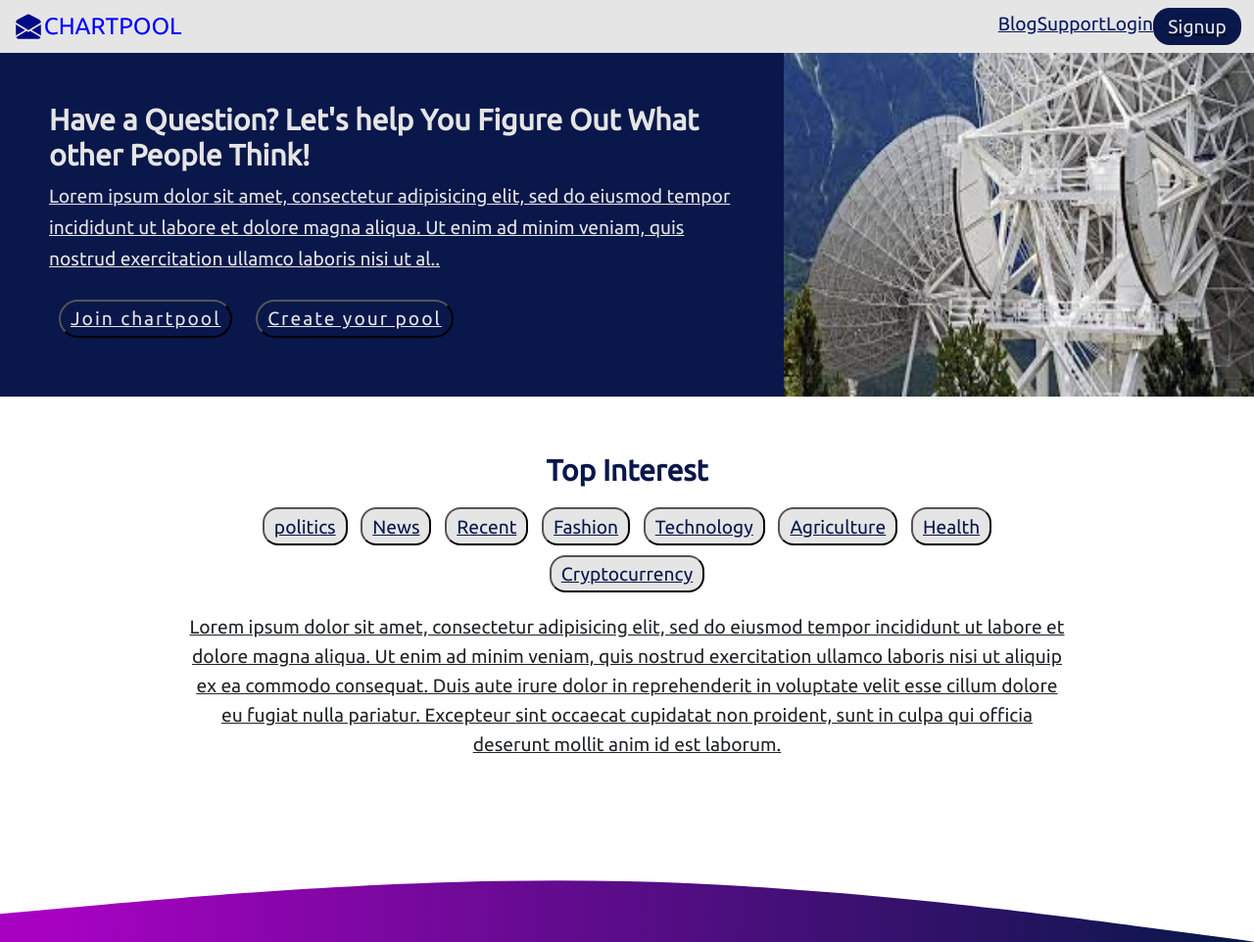
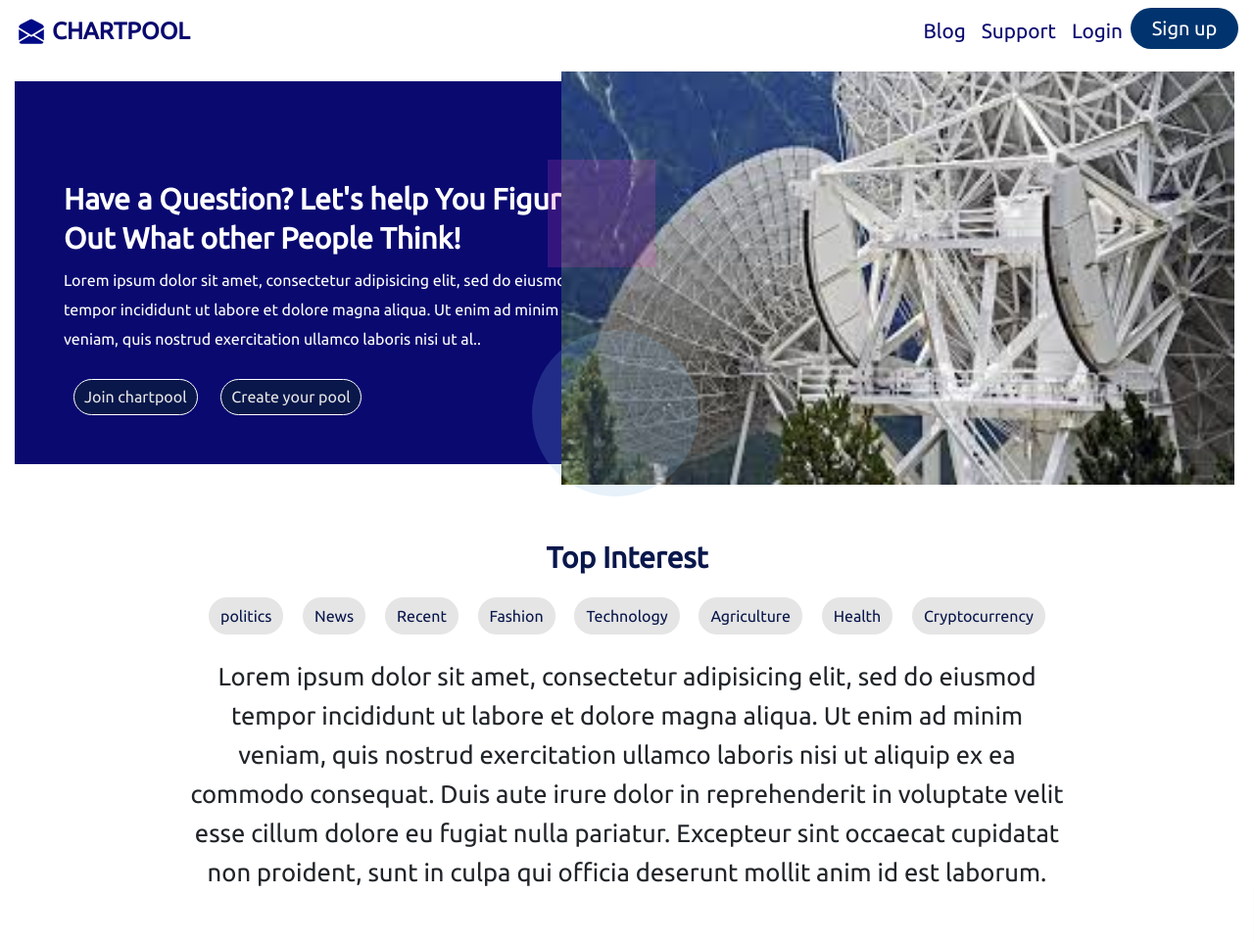
Before and after one commit to ukane-philemon/chartpool, a plain HTML site: page index.html in a window 1280 px wide. Shown: the top 962 px of the page at 98% size. Drawn offline with nearby package versions, Linux system fonts and the light colour scheme.

Commit message:
changed some styling

```diff
--- a/chartpoll.css
+++ b/chartpoll.css
@@ -1,155 +1,162 @@
-* {
-	box-sizing: border-box;
-}
-
 body {
 	margin: 0px;
 	padding: 0px;
 	font-family: 'Ubuntu', sans-serif;
+	background-color: rgb(255, 255, 255);
+}
+html {
+	margin: 0;
+}
+
+.row {
+	margin: 0;
 }
 
 ul {
 	list-style: none;
 }
 
-p, button, a {
-		font-size: 1.2rem;
-		line-height: 2rem;
-		text-decoration:underline;
+a {
+	font-size: 1.3rem;
 }
 
 .nav-name {
 	font-size: 1.5rem;
-	color: blue;
+	font-weight: 700;
 	text-decoration: none;
+	margin-left: 5px;
 
 }
+
+.nav-name:hover {
+	text-decoration: none;
+	color: rgb(9, 9, 112)
+
+}
+
 .navbar-toggler {
 	width: 2em;
 	margin: 0;
 	padding: 0;
 }
-.navbar-toggler, .nav-item, .navbar-brand {
-	color: rgb(5, 25, 97);
+
+.navbar-toggler, .nav-item, .nav-name {
+	color: rgb(9, 9, 112);
 }
+
+
+.nav-item:hover {
+	color: rgb(9, 9, 112)
+}
+
 .navbar {
-	padding-left: 0.8em;
-	padding-right: 0.8em;
-	background-color: #E5E5E5;
+	padding-left: 1rem;
+	padding-right: 1rem;
+	background-color: rgb(255, 255, 255);
 	margin: 0;
 
 }
-.btn1 {
 
-   border-radius: 29px;
-   height: 33px;
-   line-height: 33px;
+.btin1  {
+	border-radius: 30px;
+	height: 42px;
 	color: #FFFFFF;
-   width: 139px;
-   font-size: 32px;
-   font-weight: 500;
-   padding: 11px;
+    width: 110px;
+    font-size: 20px;
    	background-color: #01346E;
 	border: solid #337FED 0px;
 	text-decoration: none;
 	display: inline-block;
-   cursor: pointer;
 	text-align: center;
-}
-
-.btn1:hover {
-
-   background: #1E62D0;
-   text-decoration: none;
-}
-/*
-.square {
-position: absolute;
-width: 123px;
-height: 123px;
-background: rgb(226, 10, 10);
-z-index: 1;
-margin-top: 2em;
-opacity: 0.2;
-}
-.circle {
-position: absolute;
-width: 123px;
-height: 123px;
-border-radius: 50%;
-background: #b40606;
-z-index: 1;
-margin-top: 15em;
-margin-right: 8em;
-opacity: 0.2;
-}
-*/
-.btin1 {
-	height: 2em;
-	width: auto;
-	background-color: #09174B;
-	border-radius: 17px;
-	border: 0px;
-	padding-left: 0.8em;
-	padding-right: 0.8em;
-}
-
-.btin1 a {
-text-decoration: none;
-color:#E5E5E5;
 
 }
 
 .container-fluid {
-	background-color: #09174B;
-	color: #E5E5E5;
-	width: auto;
-	height: auto;
-}
-.container-fluid img {
-  height: 100%;
-    width: 480px;
-    object-fit: fill;
-}
-.container-fluid img:hover {
-	transform: scale(1.1);
-	transition-duration: 1s;
+	margin: 20px 0px 0px 0px;
 
 }
-.firstw {
-	padding: 50px;
-	line-height: 18px;
+
+.first-word-section {
+	padding:100px 50px 40px 50px;
+	background-color: rgb(9, 9, 112);
+	line-height: 30px;
+	color: #FFFFFF;
 
 }
-.firstw h5 {
+
+.first-word-section h5 {
 	font-weight: bold;
 	font-size: 30px;
-	line-height: 36px;
+	line-height: 40px;
 
 }
+
+.square {
+position: relative;
+width: 110px;
+height: 110px;
+background: rgb(224, 69, 178);
+opacity: 0.2;
+top: 5rem;
+right: 6rem;
+z-index: 1;
+
+}
+
+.circle {
+position: relative;
+width: 170px;
+height: 170px;
+border-radius: 50%;
+background: #84b9e4;
+opacity: 0.2;
+z-index: 1;
+top: 9rem;
+right: 7rem;
+
+
+}
+
+.first-img {
+	width: 110%;
+	height: 108%;
+	object-fit: fill;
+	position: absolute;
+	top: -10px;
+	right: 5px;
+	padding: 0;
+
+
+
+}
+
+
+.img-sec {
+	padding: 0;
+}
+
 .btin {
-	width: auto;
-	height: auto;
 	background-color: #09174B;
 	color: #E5E5E5;
 	margin: 10px;
-	outline: 1px white;
-	border-radius: 30px;
+	border: 1px solid#FFFF;
+	border-radius: 44px;
 	padding: 10px;
-	letter-spacing: 2px;
 	line-height: 15px;
 }
+
 .btin:hover {
 	background-color: #E5E5E5;
 	color: #09174B;
-	transform: scale(1.1);
-	transition: ease-in-out;
 }
 .container1 {
 	width: 70%;
 	text-align: center;
 	margin: auto;
 	margin-top: 50px;
+	position: relative;
+	top: 20px;
+	z-index: 1;
 }
 .container1 h5 {
 	font-weight: bold;
@@ -158,7 +165,8 @@ color:#E5E5E5;
 	line-height: 50px
 }
 .container1 p {
-	line-height: 30px;
+	line-height: 40px;
+	font-size: 1.6rem;
 	margin-top: 15px;
 }
 
@@ -166,48 +174,42 @@ color:#E5E5E5;
 	background-color: #E5E5E5;
 	color: #09174B;
 	width: auto;
-	height: 2em;
-	margin: 5px;
-	padding-right: 10px;
-	padding-left: 10px;
-	border-radius: 16px;
+	height: 2.5em;
+	margin: 7px;
+	border: 1px solid #FFFFFF;
+	padding-right: 12px;
+	padding-left: 12px;
+	border-radius: 1.5rem;
 	}
 
 .design {
-	height: auto;
-	width: auto;
 	color: #E5E5E5;
 	background: linear-gradient(270.83deg, #09174B 3.36%, #A702C2 95.34%);
 }
+
+
 .imgmajor {
-	padding-top: 2em;
 	width: 100%;
 	height: 100%;
 	object-fit: fill;
 
 }
 
+.centertext p {
+	width: 90%;
+	font-size: 1.3rem;
+	text-align: center;
+	line-height: 2rem;
 
-.centertext {
-	padding-top: 2em;
-	padding-right: 2em;
-	padding-left: 2em;
-	text-align: center;
-	line-height: 18px;
 
 }
-.centertext h4 {
+.centertext h3 {
 	font-weight: bold;
-	line-height: 36px;
-
 }
-.lastcon {
-	justify-content: center;
-	margin-left: 2.4em;
-	margin-right: 2.4em;
-	margin-bottom: 2.4em;
+.last-container {
+	margin: 2.4rem auto 2.4rem auto;
 }
-.lastcon h4  {
+.last-container h4  {
 	text-align: center;
 	color: #09174B;
 	font-size: 2.2em;
@@ -240,10 +242,9 @@ blockquote::before {
     top: 15px;
 }
 .lastbtn {
-	width: auto;
-	height: auto;
 	background-color: #09174B;
 	color: #E5E5E5;
+	border: 1px solid rgb(255, 252, 252);
 	border-radius: 40px;
 	padding: 10px;
 	outline: 1px rgb(255, 252, 252);
--- a/index.html
+++ b/index.html
@@ -38,10 +38,10 @@
 
   <div class="collapse navbar-collapse justify-content-end" id="navbarNavAltMarkup">
     <div class="navbar-nav">
-      <a class="nav-item" href="#">Blog</a>
-      <a class="nav-item" href="#">Support</a>
-      <a class="nav-item" href="#">Login</a>
-     <button class="btin1"> <a href="#" >Signup</a> </button>
+      <a class="nav-item nav-link" href="#">Blog</a>
+      <a class="nav-item nav-link" href="#">Support</a>
+      <a class="nav-item nav-link" href="#">Login</a>
+     <button class="btin1"> Sign up </button>
     </div>
   </div>
 
@@ -54,7 +54,7 @@
 
       <div class="container-fluid">
   <div class="row">
-    <div class="col firstw">
+    <div class=" col-sm-12 col-lg-6 first-word-section">
       <h5>Have a Question? Let's help You Figure Out What other People Think!</h5>
       <p>Lorem ipsum dolor sit amet, consectetur adipisicing elit, sed do eiusmod
       tempor incididunt ut labore et dolore magna aliqua. Ut enim ad minim veniam,
@@ -64,25 +64,17 @@
       	<button class="btin">Create your pool</button>
       </span>
     </div>
-            <div class="row">
-      	<div class="col">
-      		<div class="square"></div>
-      	</div>
-      </div>
-      <div class="row">
-      	<div class="col">
-      		<div class="circle"></div>
-      	</div>
-      </div>
-      <div class="row">
-      	<div class="col">
 
-      <img src="firstimg.jpg" alt="teloscope" >
+    <div class="col-sm-12 col-lg-6" >
+    <div class="square"></div>
+    <div class="circle"></div>
+    <img class="first-img" src="firstimg.jpg" alt="teloscope-img" >
+
   </div>
 </div>
 
   </div>
-  </div>
+
 
 </header>
 <section>
@@ -114,20 +106,17 @@ proident, sunt in culpa qui officia deserunt mollit anim id est laborum.</p>
         src="pcquestionmark.png" alt="questionmark">
 
         </div>
-<div class="col col-lg-6 text-md-left centertext">
-<h4>Get the Answers you need from Experienced Individuals!</h4>
-<p>Lorem ipsum dolor sit amet, consectetur adipisicing elit, sed do eiusmod
+<div class="col col-lg-6  centertext">
+<h3>Get the Answers you need from Experienced Individuals!</h3>
+<p class="text-md-left">Lorem ipsum dolor sit amet, consectetur adipisicing elit, sed do eiusmod
 tempor incididunt ut labore et dolore magna aliqua. Ut enim ad minim veniam,
-quis nostrud exercitation ullamco laboris nisi ut aliquip ex ea commodo
-consequat. Duis aute irure dolor in reprehenderit in voluptate velit esse
-cillum dolore eu fugiat nulla pariatur. Excepteur sint occaecat cupidatat non
-proident, sunt in culpa qui officia deserunt mollit anim id est laborum.</p>
+quis nostrud.</p>
 <button class="btin">Ask your Question</button>
 </div>
 </div>
 <svg xmlns="http://www.w3.org/2000/svg" viewBox="0 0 1440 320"><path fill="white" fill-opacity="1" d="M0,96L60,85.3C120,75,240,53,360,74.7C480,96,600,160,720,192C840,224,960,224,1080,208C1200,192,1320,160,1380,144L1440,128L1440,320L1380,320C1320,320,1200,320,1080,320C960,320,840,320,720,320C600,320,480,320,360,320C240,320,120,320,60,320L0,320Z"></path></svg>
 </div>
-<div class="lastcon">
+<div class="last-container">
 <h4>Chartpoll got You covered</h4>
 <div class="row">
 <div class="col-sm box">
@@ -138,7 +127,7 @@ proident, sunt in culpa qui officia deserunt mollit anim id est laborum.</p>
   quis nostrud exercitation.</p>
 </blockquote>
   <span>
-    <img src=".secimg.jpg" alt="face" class="round">
+    <img src="secimg.jpg" alt="face" class="round">
     <ul class="media">
       <li>philemon</li>
       <li>@philemonukane</li>
@@ -193,7 +182,7 @@ proident, sunt in culpa qui officia deserunt mollit anim id est laborum.</p>
 
      <span>
        <ul class="footicon">
-       <li><a href=""><img src=".facebook-logo.png" class="logo" alt="facebook logo"></a></li>
+       <li><a href=""><img src="facebook-logo.png" class="logo" alt="facebook logo"></a></li>
        <li><a href=""><img src="twitter.png" class="logo" alt="twitter logo"></a></li>
        <li><a href=""><img src="linkedin.png" class="logo" alt="linkedin logo"></a></li>
      </ul>
```
Lines whose indentation alone changed are shown as unchanged.
